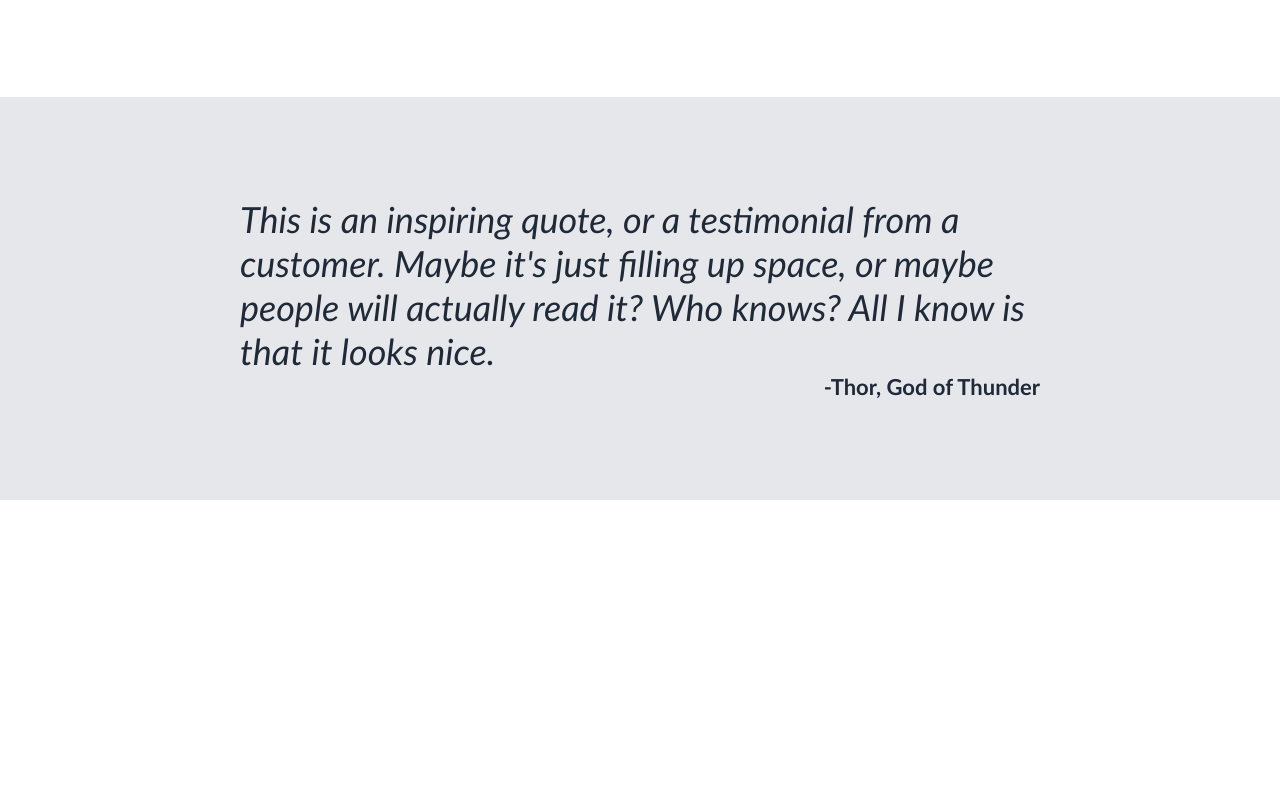
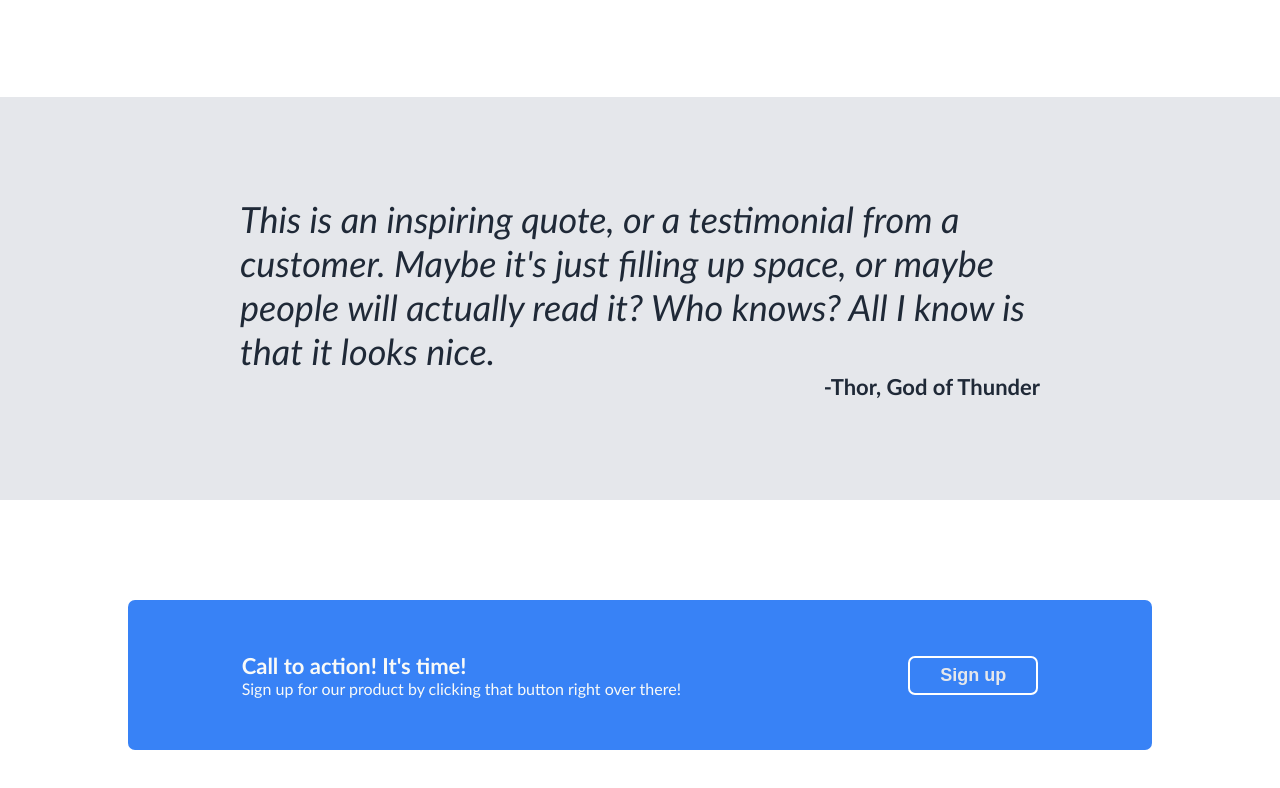
Before and after one commit to Konstanenonen/Example-Landing-Page, a plain HTML site: page index.html in a window 1280 px wide. Shown: the part 1074-1862 px from the top of the page. Before the commit the page ends 1574 px from the top, so only its background shows below. Drawn offline with Linux system fonts and the light colour scheme.

Commit message:
Finished sign up section

```diff
--- a/index.html
+++ b/index.html
@@ -65,7 +65,15 @@
         <h3>-Thor, God of Thunder</h3>
       </div>
     </div>
-    <div class="content-section"></div>
+    <div class="sign-up-section">
+      <div class="card">
+        <div>
+          <h3>Call to action! It's time!</h3>
+          <p>Sign up for our product by clicking that button right over there!</p>
+        </div>
+        <button>Sign up</button>
+      </div>
+    </div>
     <footer></footer>
   </body>
 </html>
--- a/style.css
+++ b/style.css
@@ -23,6 +23,10 @@ ul {
 button {
   background-color: #3882F6;
   color: #E5E7EB;
+  border-radius: 7px;
+  padding: 7px 30px;
+  font-size: 18px;
+  font-weight: bold;
 }
 
 /* Hero section */
@@ -54,10 +58,6 @@ button {
 .hero-section button {
   margin-top: 15px;
   border-style: none;
-  border-radius: 7px;
-  padding: 7px 30px;
-  font-size: 18px;
-  font-weight: bold;
 }
 
 .hero-section img {
@@ -139,3 +139,31 @@ button {
   color: #1F2937;
   font-size: 22px;
 }
+
+/* Sign up section */
+
+.sign-up-section {
+  padding: 100px 10%;
+}
+
+.sign-up-section .card {
+  background-color: #3882F6;
+  height: 150px;
+  border-radius: 7px;
+  display: flex;
+  align-items: center;
+  justify-content: space-around;
+}
+
+.sign-up-section h3 {
+  color: #F9FAF8;
+  font-size: 22px;
+}
+
+.sign-up-section p {
+  color: #F9FAF8;
+}
+
+.sign-up-section button {
+  border: solid 2px white;
+}
```
